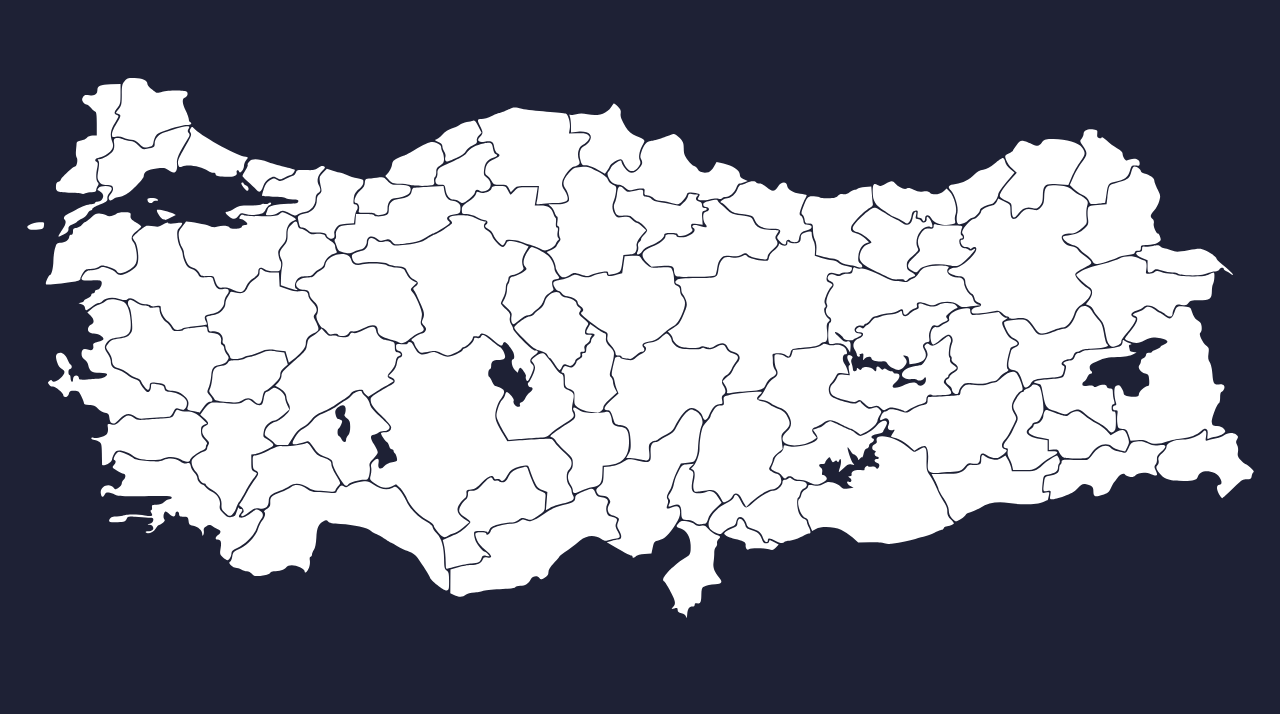
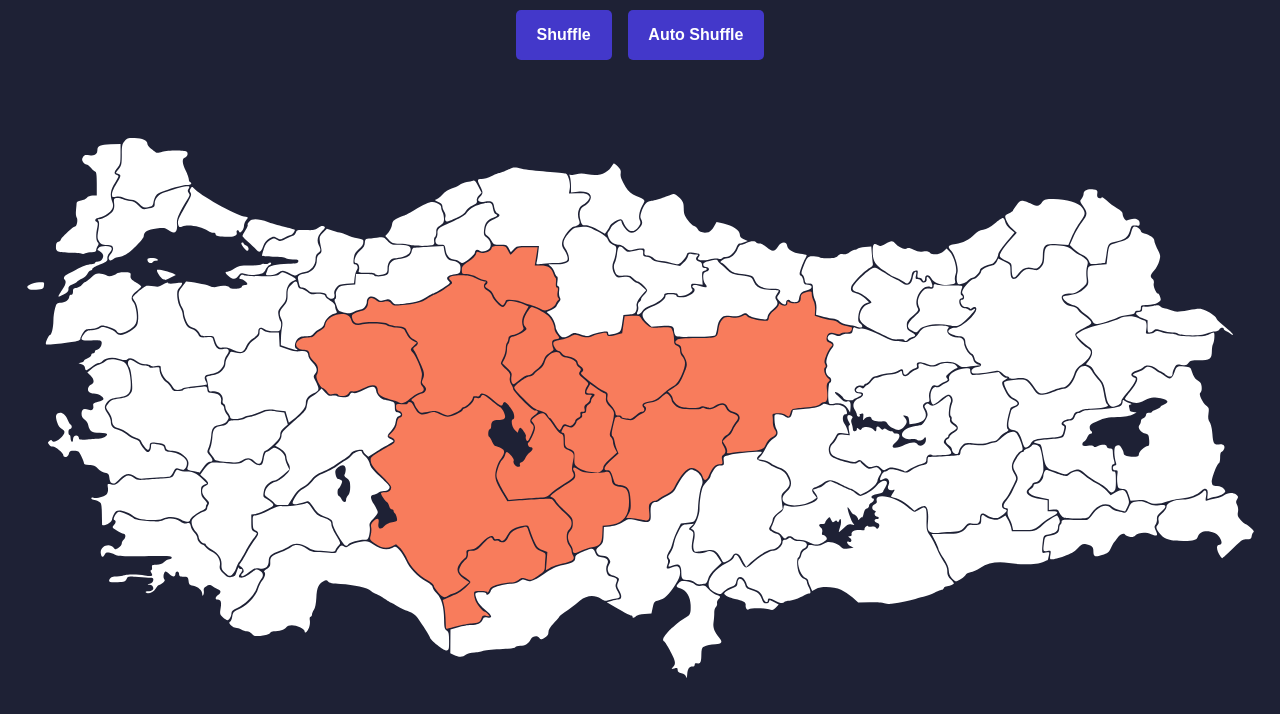
Before and after one commit to trombonist76/vue-turkey-map, a Vue app: page / in a window 1280 px wide. Shown: the top 714 px of the page. Built offline with nearby package versions, Linux system fonts and the light colour scheme.

Commit message:
Random filters have been created to try all the features of the map.

```diff
--- a/src/App.vue
+++ b/src/App.vue
@@ -1,7 +1,82 @@
 <script setup>
+import data from "@/assets/data/cities.json"
 import TurkeyMap from "@/components/TurkeyMap.vue";
+import { onBeforeMount, ref } from "vue";
+import { randomNumber, randomColor } from "@/utils/random"
+import { byPlateNumber, byPopulation, byRegion, groupBy } from "@/utils/filters"
+
+const filters = [
+	( city ) => byPlateNumber(city, plateNumberFilter.value),
+	( city ) => byRegion(city, regionFilter.value),
+	( city ) => byPopulation(city, populationFilter.value)
+]
+const selectedColor = ref(null)
+const regionFilter = ref(null)
+const plateNumberFilter = ref(null)
+const populationFilter = ref(null)
+const activeFilter = ref(null)
+let autoShufflerInterval = ref(undefined)
+
+const regions = groupBy(data, (city) => city.region)
+
+onBeforeMount(() => shuffleHandler())
+
+const shuffleHandler = () => {
+	activeFilter.value = filters.at(randomNumber(filters.length - 1))
+	regionFilter.value = regions.at(randomNumber(regions.length - 1))
+	plateNumberFilter.value = randomNumber(81, 1)
+	populationFilter.value = randomNumber(3e6, 1e5)
+	selectedColor.value = randomColor()
+}
+
+const autoShuffler = () => {
+	if(autoShufflerInterval.value) {
+		clearInterval(autoShufflerInterval.value)
+		autoShufflerInterval.value = undefined
+		return
+	}
+	autoShufflerInterval.value = setInterval(() => shuffleHandler(), 500)
+}
+
+const selectedCityHandler = (city) => {
+	return activeFilter.value(city)
+}
+
+const selectCityHandler = (city, cities) => {
+	console.log('city :>> ', city);
+	console.log('cities :>> ', cities);
+}
 </script>
 
 <template>
-    <TurkeyMap/>
+	<div class="buttons">
+		<button class="buttons__button" @click="shuffleHandler">Shuffle</button>
+		<button v-if="!autoShufflerInterval" class="buttons__button" @click="autoShuffler">Auto Shuffle</button>
+		<button v-else class="buttons__button" @click="autoShuffler">Stop Auto Shuffle</button>
+	</div>
+	<TurkeyMap :defaultSelecteds="selectedCityHandler" @select="selectCityHandler" :selectedColor="selectedColor"/>
 </template>
+
+<style scoped lang="scss">
+.buttons{
+	display: flex;
+	justify-content: center;
+	gap: 16px;
+	padding-top: 10px;
+
+	&__button{
+		padding: 1rem 1.3rem;
+		font-size: 1rem;
+		cursor: pointer;
+		font-weight: bold;
+		border-radius: 5px;
+		background-color:#4338ca;
+		color: white;
+		transition: background-color 150ms ease-in-out;
+
+		&:hover{
+			background-color: #818cf8;
+		}
+	}
+}
+</style>
```
